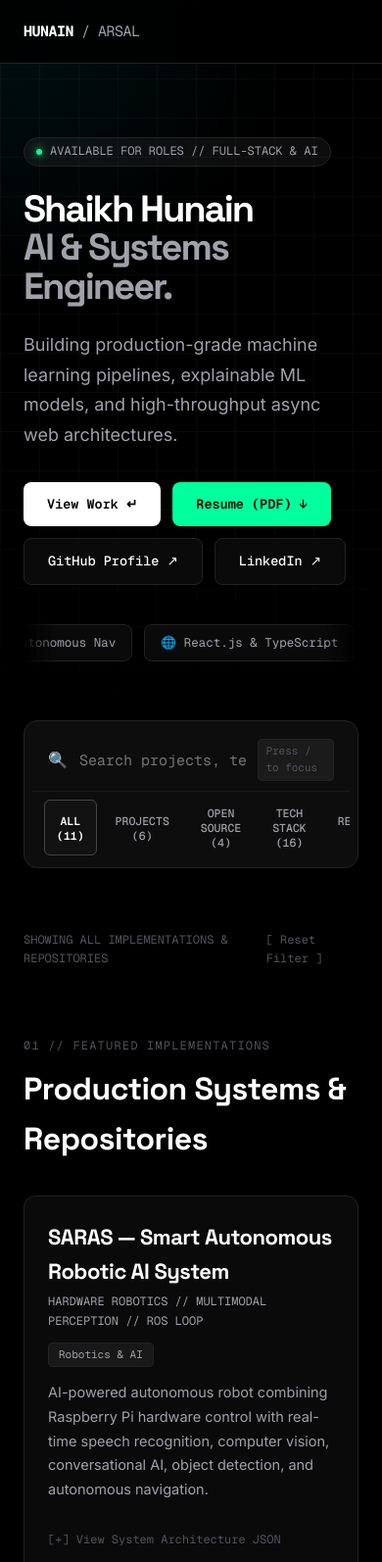
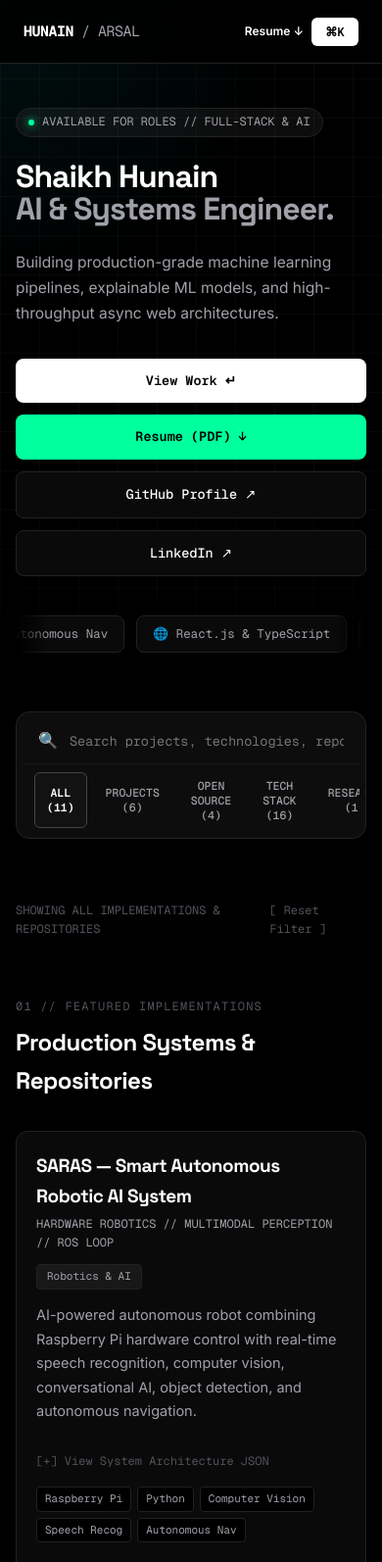
Before and after one commit to NotArsal/PortfolioxArsal, a website: page index.html in a window 390 px wide. Shown: the top 1594 px of the page at 98% size. Drawn offline with nearby package versions, Linux system fonts and the light colour scheme.

Commit message:
style: Enhance mobile responsiveness for header, hero actions, search, and modals

```diff
--- a/index.html
+++ b/index.html
@@ -346,11 +346,33 @@
   }
   .cmd-item:hover { background: rgba(255,255,255,0.06); color: var(--text); }
 
-  /* ---- RESPONSIVE ---- */
+  /* ---- RESPONSIVE MOBILE STYLING ---- */
+  .mobile-nav-btn { display: none; }
+
   @media (max-width: 768px) {
     .nav-links { display: none; }
-    .hero-title { font-size: 38px; }
-    .mono-card { padding: 24px; }
+    .mobile-nav-btn {
+      display: inline-flex; align-items: center; gap: 8px;
+    }
+    .container { padding: 0 16px; }
+    #hero { padding: 110px 0 40px; }
+    .hero-title { font-size: clamp(32px, 8vw, 48px); letter-spacing: -1px; }
+    .hero-bio { font-size: 15.5px; }
+    .hero-actions { flex-direction: column; width: 100%; }
+    .hero-actions a { width: 100%; justify-content: center; text-align: center; }
+    .mono-card { padding: 20px; }
+    .mono-title { font-size: 19px; }
+    .search-container { padding: 6px; }
+    .search-input { font-size: 13.5px; }
+    .search-shortcut { display: none; }
+    #cmd-modal { padding-top: 60px; padding-left: 12px; padding-right: 12px; }
+    .cmd-box { border-radius: 10px; max-height: 80vh; }
+  }
+
+  @media (max-width: 480px) {
+    .sec-title { font-size: 24px; }
+    .os-grid, .matrix-grid { grid-template-columns: 1fr; }
+    .research-box { padding: 20px; }
   }
 </style>
 </head>
@@ -375,6 +397,10 @@
       <span class="nav-link" onclick="scrollToSec('research')">Research</span>
       <span class="nav-link" onclick="scrollToSec('contact')">Contact</span>
       <a href="Shaikh_Hunain_Resume.pdf" download="Shaikh_Hunain_Resume.pdf" class="nav-link" style="color:var(--text);font-weight:600">Resume ↓</a>
+      <button class="nav-btn" onclick="openCmdModal()">⌘K</button>
+    </div>
+    <div class="mobile-nav-btn">
+      <a href="Shaikh_Hunain_Resume.pdf" download="Shaikh_Hunain_Resume.pdf" class="nav-link" style="color:var(--text);font-weight:600;font-size:12px">Resume ↓</a>
       <button class="nav-btn" onclick="openCmdModal()">⌘K</button>
     </div>
   </div>
```
